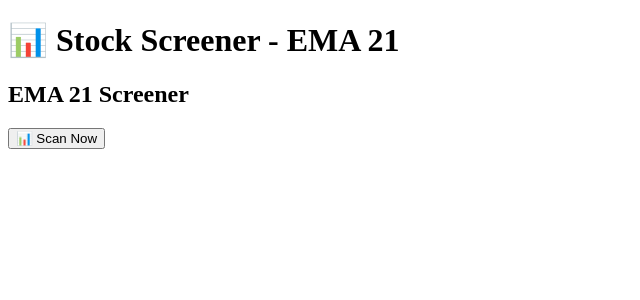
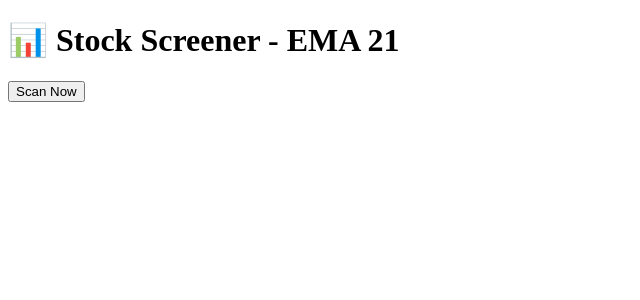
Before and after one commit to 7744Bhargavi/Stock-for-intraday-, a React (Vite) app in the folder ema21-screener/: page / in a window 1280 px wide. Shown: the top 300 px of the page, without its empty margins (0-640 px from the left). Built offline with nearby package versions, Linux system fonts and the light colour scheme; the HTML template or start-up script is replaced by a standard one.

Commit message:
Update Screener.jsx

```diff
--- a/ema21-screener/src/Screener.jsx
+++ b/ema21-screener/src/Screener.jsx
@@ -1,22 +1,80 @@
 import React, { useState } from "react";
-import scanStocks from "./scanStocks";
+import calculateEMA from "./calculateEMA";
 
 const Screener = () => {
-  const [stocks, setStocks] = useState([]);
+  const [results, setResults] = useState([]);
+  const [loading, setLoading] = useState(false);
 
-  const runScan = async () => {
-    const result = await scanStocks();
-    setStocks(result);
+  // Dummy candle data for demo mode
+  const demoCandles = [
+    { close: 100 },
+    { close: 102 },
+    { close: 104 },
+    { close: 103 },
+    { close: 105 },
+    { close: 110 }, // crossover candle
+  ];
+
+  const stockList = ["DEMO1", "DEMO2", "DEMO3"];
+
+  const fetchStockData = async (symbol) => {
+    try {
+      const url = `https://api.dhan.co/charts/intraday?symbol=${symbol}&interval=5`;
+      const res = await fetch(url, {
+        headers: { Authorization: "Bearer YOUR_ACCESS_TOKEN" },
+      });
+      const data = await res.json();
+
+      // If API failed or returned empty data, use demoCandles
+      if (!data || !data.candles || data.candles.length === 0) {
+        console.log(`Market closed - Using demo data for ${symbol}`);
+        return demoCandles;
+      }
+
+      return data.candles.map((candle) => ({
+        close: candle[4], // Close price
+      }));
+    } catch (error) {
+      console.log(`Error fetching ${symbol} - Using demo data`);
+      return demoCandles;
+    }
+  };
+
+  const scanStocks = async () => {
+    setLoading(true);
+    let crossedStocks = [];
+
+    for (let stock of stockList) {
+      const candles = await fetchStockData(stock);
+      const closes = candles.map((c) => c.close);
+      const ema21 = calculateEMA(closes, 21);
+
+      const lastClose = closes[closes.length - 1];
+      const lastEMA = ema21[ema21.length - 1];
+      const prevClose = closes[closes.length - 2];
+      const prevEMA = ema21[ema21.length - 2];
+
+      if (prevClose < prevEMA && lastClose > lastEMA) {
+        crossedStocks.push({ stock, type: "Bullish" });
+      } else if (prevClose > prevEMA && lastClose < lastEMA) {
+        crossedStocks.push({ stock, type: "Bearish" });
+      }
+    }
+
+    setResults(crossedStocks);
+    setLoading(false);
   };
 
   return (
     <div>
-      <h2>EMA 21 Screener</h2>
-      <button onClick={runScan}>📊 Scan Now</button>
+      <button onClick={scanStocks} disabled={loading}>
+        {loading ? "Scanning..." : "Scan Now"}
+      </button>
+
       <ul>
-        {stocks.map((stock, idx) => (
-          <li key={idx}>
-            {stock.symbol} - {stock.direction.toUpperCase()} crossover
+        {results.map((r, i) => (
+          <li key={i}>
+            {r.stock} - {r.type} Crossover
           </li>
         ))}
       </ul>
```
